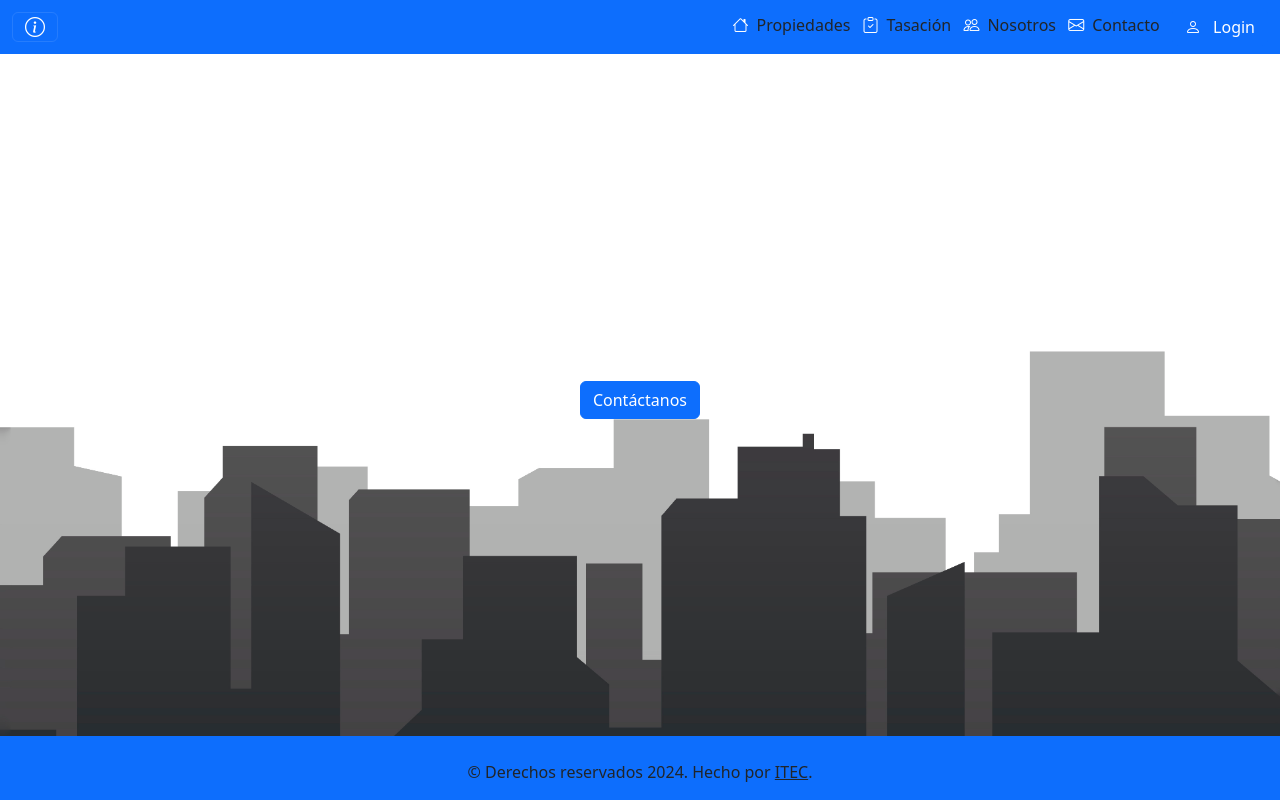
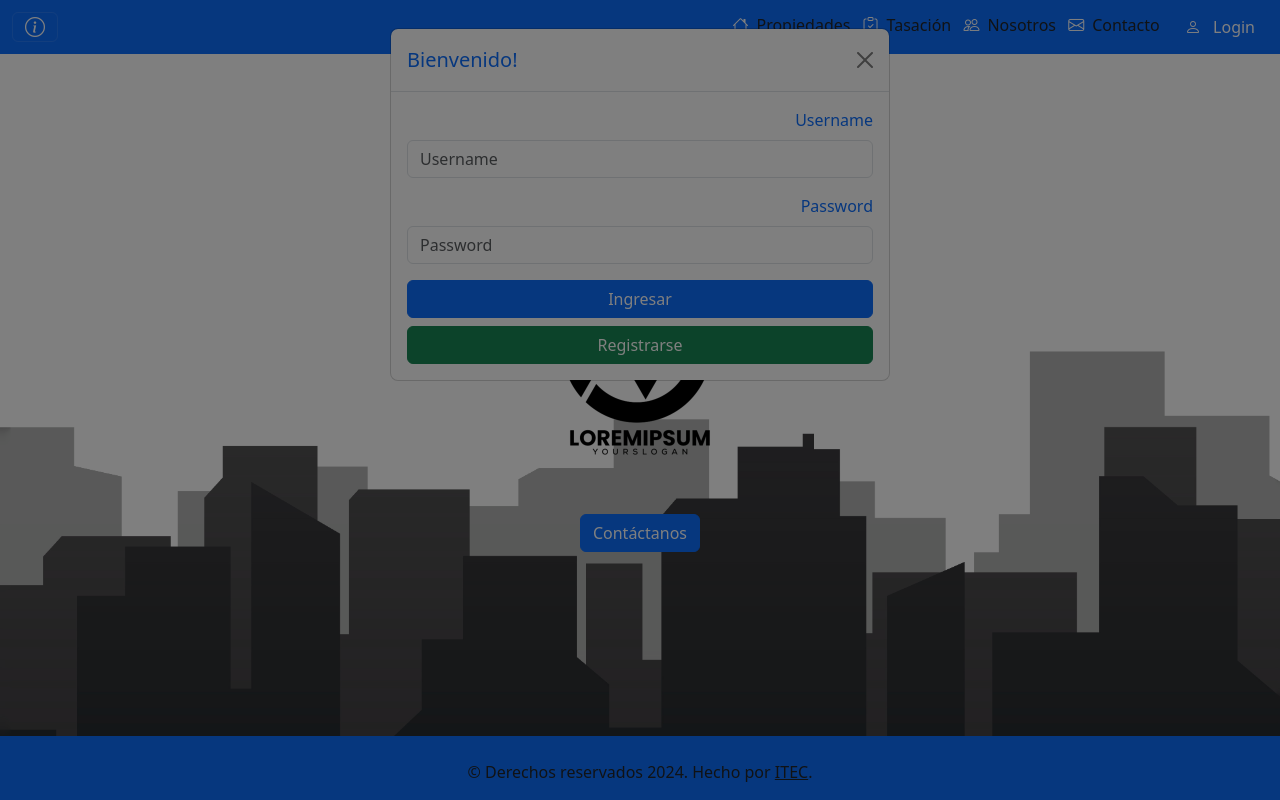
Before and after one commit to MatiJFernandez/reto4-Bootstrap, a plain HTML site: page home.html in a window 1280 px wide. Both pictures are taken after a click on the button "Login". Drawn offline with nearby package versions, Linux system fonts and the light colour scheme.

Commit message:
agrega logos

```diff
--- a/home.css
+++ b/home.css
@@ -7,3 +7,13 @@ main{
     background-repeat: no-repeat;
     background-position: center;
 }
+
+#logo{
+    height: 250px;
+    width: auto;
+}
+
+#logo-lateral{
+    height: 50px;
+    width: auto;
+}
--- a/home.html
+++ b/home.html
@@ -52,10 +52,40 @@
             </li>
             <li class="list-inline-item">
               <a href="#">
-                <button class="btn btn-primary" onclick="activarModal()">
+                <!-- Botón para abrir el modal -->
+                <button type="button" class="btn btn-primary" data-bs-toggle="modal" data-bs-target="#customModal">
                   <i class="bi bi-person text-white me-2"></i>
                   <span class="d-none d-sm-inline">Login</span>
                 </button>
+
+                <!-- Modal -->
+                <div class="modal fade" id="customModal" tabindex="-1" aria-labelledby="customModalLabel"
+                  aria-hidden="true">
+                  <div class="modal-dialog">
+                    <div class="modal-content">
+                      <div class="modal-header">
+                        <h5 class="modal-title" id="customModalLabel">Bienvenido!</h5>
+                        <button type="button" class="btn-close" data-bs-dismiss="modal" aria-label="Close"></button>
+                      </div>
+                      <div class="modal-body">
+                        <form>
+                          <div class="mb-3">
+                            <label for="username" class="form-label">Username</label>
+                            <input type="text" class="form-control" id="username" placeholder="Username">
+                          </div>
+                          <div class="mb-3">
+                            <label for="password" class="form-label">Password</label>
+                            <input type="password" class="form-control" id="password" placeholder="Password">
+                          </div>
+                          <div class="d-flex flex-column gap-2">
+                            <button type="submit" class="btn btn-primary">Ingresar</button>
+                            <button type="button" class="btn btn-success" data-bs-dismiss="modal">Registrarse</button>
+                          </div>
+                        </form>
+                      </div>
+                    </div>
+                  </div>
+                </div>
               </a>
             </li>
           </ul>
@@ -66,7 +96,7 @@
           aria-labelledby="offcanvasNavbarLabel">
           <div class="offcanvas-header">
             <h5 class="offcanvas-title" id="offcanvasNavbarLabel">
-              <!-- Puedes agregar tu logo aquí -->
+              <a href=""><img id="logo-lateral" src="img/logo-diseno-letra-n.png" alt=""></a>
             </h5>
             <button type="button" class="btn-close text-reset" data-bs-dismiss="offcanvas" aria-label="Close"></button>
           </div>
@@ -107,10 +137,12 @@
   </header>
 
   <main>
-    <div class="d-flex justify-content-center align-items-center vh-100">
+    <div class="d-flex justify-content-center align-items-center flex-column vh-100">
+      <img id="logo" class="img-fluid mb-3" src="img/logo-diseno-letra-n.png" alt="Logo">
       <a href="#"><button class="btn btn-primary">Contáctanos</button></a>
     </div>
-  </main>
+</main>
+
 
   <footer class="bg-primary fixed-bottom">
     <div class="container-fluid text-center">
```
